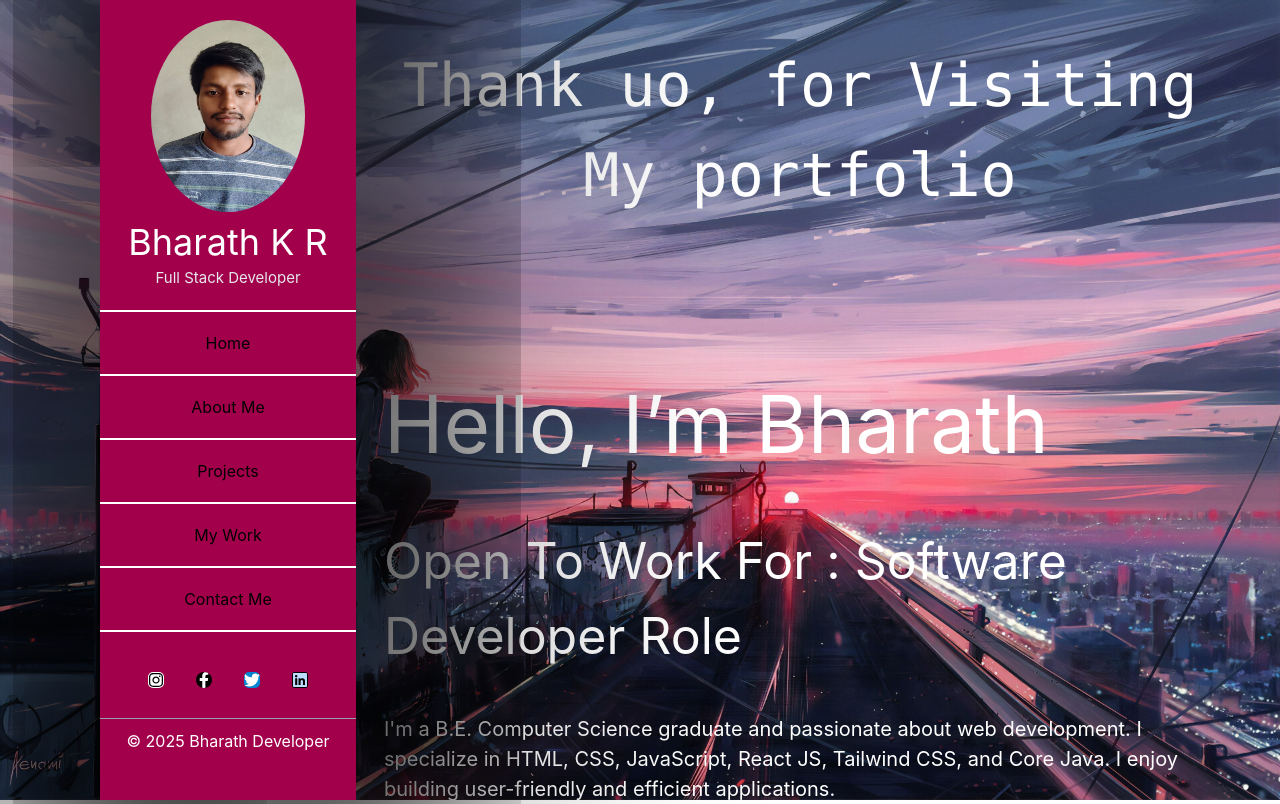
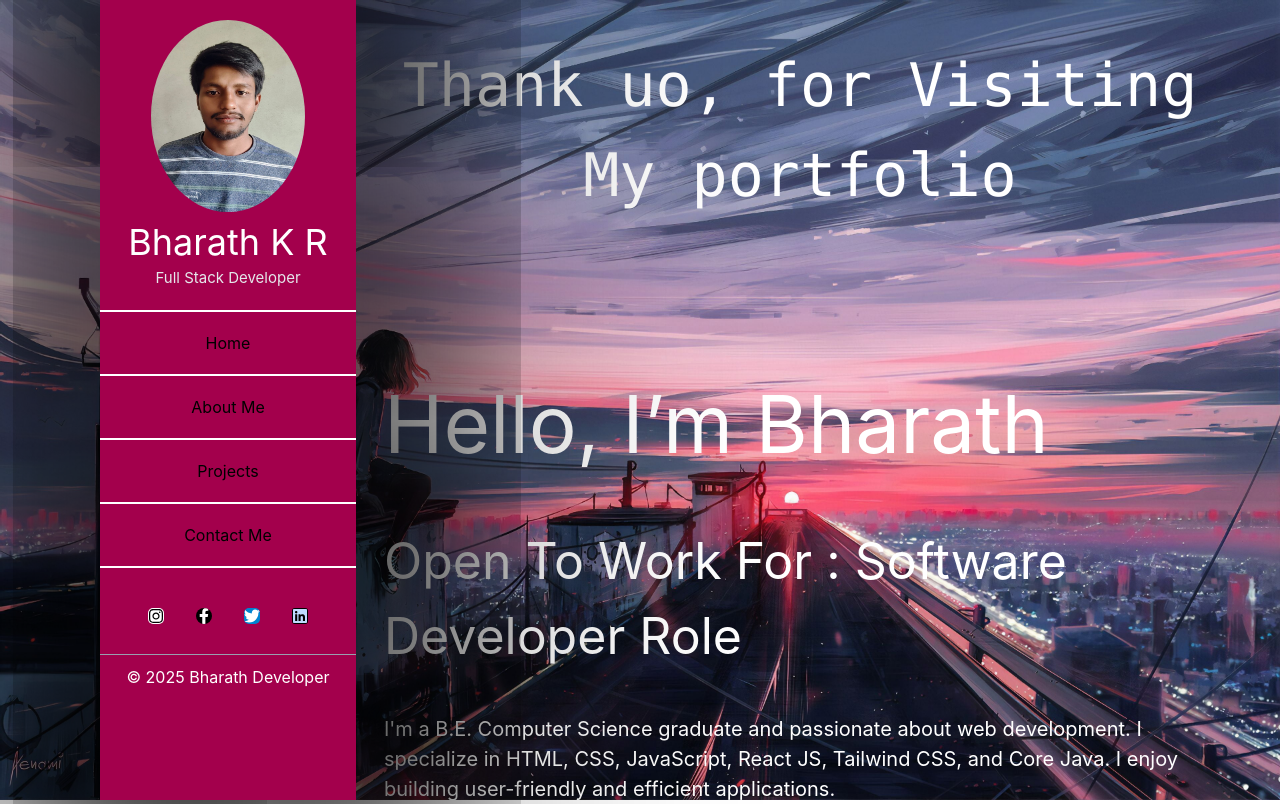
Before and after one commit to Bharath-c-dot/Portfolio, a React (Vite) app: page / in a window 1280 px wide. Built offline with nearby package versions, Linux system fonts and the light colour scheme.

Commit message:
commited

```diff
--- a/src/App.jsx
+++ b/src/App.jsx
@@ -107,7 +107,6 @@ const App = () => {
               <button className='w-[20vw] h-[8vh] hover:bg-white border-b-[2px] border-white' onClick={(e) => welc(e)}>Home </button>
               <button className='w-[20vw] h-[8vh] hover:bg-white border-b-[2px] border-white' onClick={(e) => name(e)}>About Me</button>
               <button className='w-[20vw] h-[8vh] hover:bg-white border-b-[2px] border-white' onClick={(e) => projectf1(e)}>Projects</button>
-              <button className='w-[20vw] h-[8vh] hover:bg-white border-b-[2px] border-white'>My Work</button>
               <button className='w-[20vw] h-[8vh] hover:bg-white border-b-[2px] border-white' onClick={(e)=>conta(e)}>Contact Me</button>
 
           </div>
```
